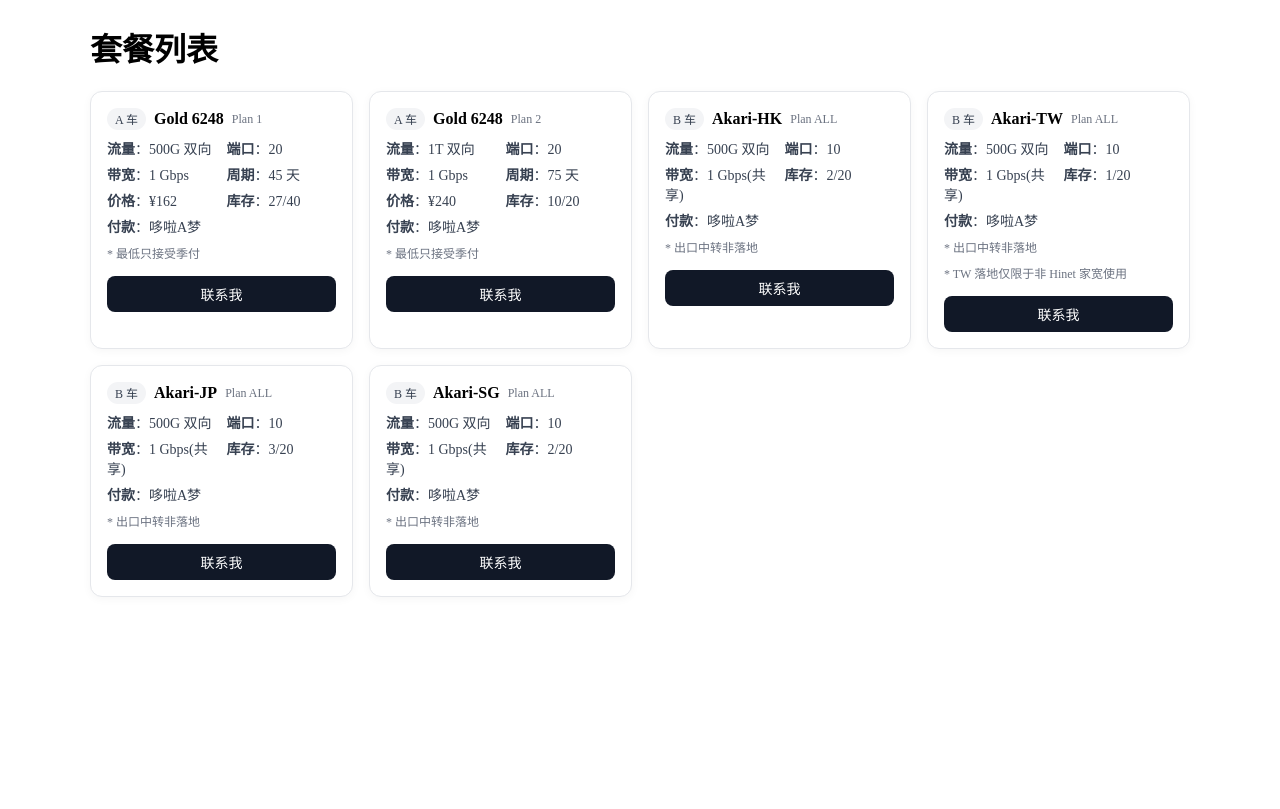
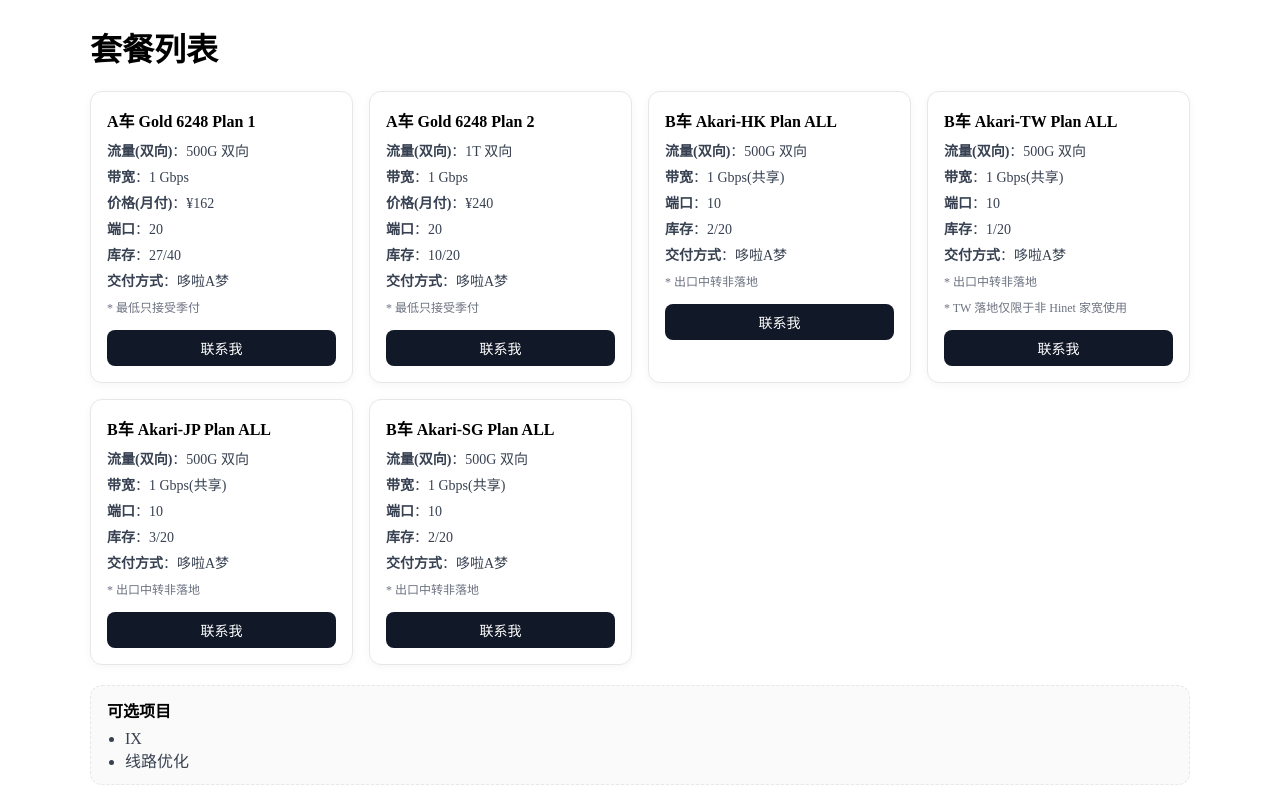
Before and after one commit to L1ttlebear/shoplist, a Vue app: page / in a window 1280 px wide. Built offline with nearby package versions, Linux system fonts and the light colour scheme.

Commit message:
update card layout and extras

```diff
--- a/src/App.vue
+++ b/src/App.vue
@@ -3,6 +3,14 @@
     <h1>套餐列表</h1>
     <div class="cards">
       <ProductCard v-for="(p, i) in products" :key="i" :p="p" />
+    </div>
+
+    <div class="extras">
+      <h2>可选项目</h2>
+      <ul>
+        <li>IX</li>
+        <li>线路优化</li>
+      </ul>
     </div>
   </div>
 </template>
@@ -15,4 +23,7 @@ import ProductCard from "./components/ProductCard.vue";
 <style scoped>
 .page{max-width:1100px;margin:24px auto;padding:0 16px;}
 .cards{display:grid;grid-template-columns:repeat(auto-fit,minmax(260px,1fr));gap:16px;}
+.extras{margin-top:20px;padding:12px 16px;border:1px dashed #e5e7eb;border-radius:12px;background:#fafafa;}
+.extras h2{font-size:16px;margin:0 0 8px;}
+.extras ul{margin:0;padding-left:18px;color:#374151;}
 </style>
--- a/src/components/ProductCard.vue
+++ b/src/components/ProductCard.vue
@@ -1,19 +1,16 @@
 <template>
   <div class="card">
     <div class="title">
-      <span class="tag">{{ p.category }}</span>
-      <strong>{{ p.node ? p.node : p.cpu }}</strong>
-      <span v-if="p.plan" class="plan">Plan {{ p.plan }}</span>
+      <strong>{{ p.name }}</strong>
     </div>
 
-    <div class="grid">
-      <div><b>流量</b>：{{ p.traffic }}</div>
+    <div class="list">
+      <div><b>流量(双向)</b>：{{ p.traffic }}</div>
+      <div><b>带宽</b>：{{ p.bandwidth }}</div>
+      <div v-if="p.priceMonthly"><b>价格(月付)</b>：¥{{ p.priceMonthly }}</div>
       <div><b>端口</b>：{{ p.ports }}</div>
-      <div><b>带宽</b>：{{ p.bandwidth }}</div>
-      <div v-if="p.cycle"><b>周期</b>：{{ p.cycle }} 天</div>
-      <div v-if="p.priceCny"><b>价格</b>：¥{{ p.priceCny }}</div>
       <div><b>库存</b>：{{ p.stock }}</div>
-      <div><b>付款</b>：{{ p.payMethod }}</div>
+      <div><b>交付方式</b>：{{ p.delivery }}</div>
     </div>
 
     <div class="note" v-if="p.note">* {{ p.note }}</div>
@@ -38,10 +35,8 @@ defineProps({ p: Object });
   flex-direction:column;
   gap:8px;
 }
-.title{display:flex;align-items:center;gap:8px;font-size:16px;}
-.tag{background:#f3f4f6;color:#374151;border-radius:999px;padding:2px 8px;font-size:12px;}
-.plan{color:#6b7280;font-size:12px;}
-.grid{display:grid;grid-template-columns:1fr 1fr;gap:6px 10px;font-size:14px;color:#374151;}
+.title{font-size:16px;font-weight:600;}
+.list{display:flex;flex-direction:column;gap:6px;font-size:14px;color:#374151;}
 .note,.remark{color:#6b7280;font-size:12px;}
 .btn{
   margin-top:6px;
--- a/src/data/products.js
+++ b/src/data/products.js
@@ -1,78 +1,68 @@
 export const products = [
   {
-    category: "A 车",
-    cpu: "Gold 6248",
-    plan: 1,
+    name: "A车 Gold 6248 Plan 1",
     traffic: "500G 双向",
+    bandwidth: "1 Gbps",
+    priceMonthly: 162,
     ports: 20,
-    bandwidth: "1 Gbps",
-    cycle: 45,
-    priceCny: 162,
-    payMethod: "哆啦A梦",
     stock: "27/40",
+    delivery: "哆啦A梦",
     note: "最低只接受季付",
     contact: "https://t.me/your_username"
   },
   {
-    category: "A 车",
-    cpu: "Gold 6248",
-    plan: 2,
+    name: "A车 Gold 6248 Plan 2",
     traffic: "1T 双向",
+    bandwidth: "1 Gbps",
+    priceMonthly: 240,
     ports: 20,
-    bandwidth: "1 Gbps",
-    cycle: 75,
-    priceCny: 240,
-    payMethod: "哆啦A梦",
     stock: "10/20",
+    delivery: "哆啦A梦",
     note: "最低只接受季付",
     contact: "https://t.me/your_username"
   },
   {
-    category: "B 车",
-    node: "Akari-HK",
-    plan: "ALL",
+    name: "B车 Akari-HK Plan ALL",
     traffic: "500G 双向",
+    bandwidth: "1 Gbps(共享)",
+    priceMonthly: 0,
     ports: 10,
-    bandwidth: "1 Gbps(共享)",
-    payMethod: "哆啦A梦",
     stock: "2/20",
+    delivery: "哆啦A梦",
     note: "出口中转非落地",
     contact: "https://t.me/your_username"
   },
   {
-    category: "B 车",
-    node: "Akari-TW",
-    plan: "ALL",
+    name: "B车 Akari-TW Plan ALL",
     traffic: "500G 双向",
+    bandwidth: "1 Gbps(共享)",
+    priceMonthly: 0,
     ports: 10,
-    bandwidth: "1 Gbps(共享)",
-    payMethod: "哆啦A梦",
     stock: "1/20",
+    delivery: "哆啦A梦",
     note: "出口中转非落地",
     remark: "TW 落地仅限于非 Hinet 家宽使用",
     contact: "https://t.me/your_username"
   },
   {
-    category: "B 车",
-    node: "Akari-JP",
-    plan: "ALL",
+    name: "B车 Akari-JP Plan ALL",
     traffic: "500G 双向",
+    bandwidth: "1 Gbps(共享)",
+    priceMonthly: 0,
     ports: 10,
-    bandwidth: "1 Gbps(共享)",
-    payMethod: "哆啦A梦",
     stock: "3/20",
+    delivery: "哆啦A梦",
     note: "出口中转非落地",
     contact: "https://t.me/your_username"
   },
   {
-    category: "B 车",
-    node: "Akari-SG",
-    plan: "ALL",
+    name: "B车 Akari-SG Plan ALL",
     traffic: "500G 双向",
+    bandwidth: "1 Gbps(共享)",
+    priceMonthly: 0,
     ports: 10,
-    bandwidth: "1 Gbps(共享)",
-    payMethod: "哆啦A梦",
     stock: "2/20",
+    delivery: "哆啦A梦",
     note: "出口中转非落地",
     contact: "https://t.me/your_username"
   }
```
